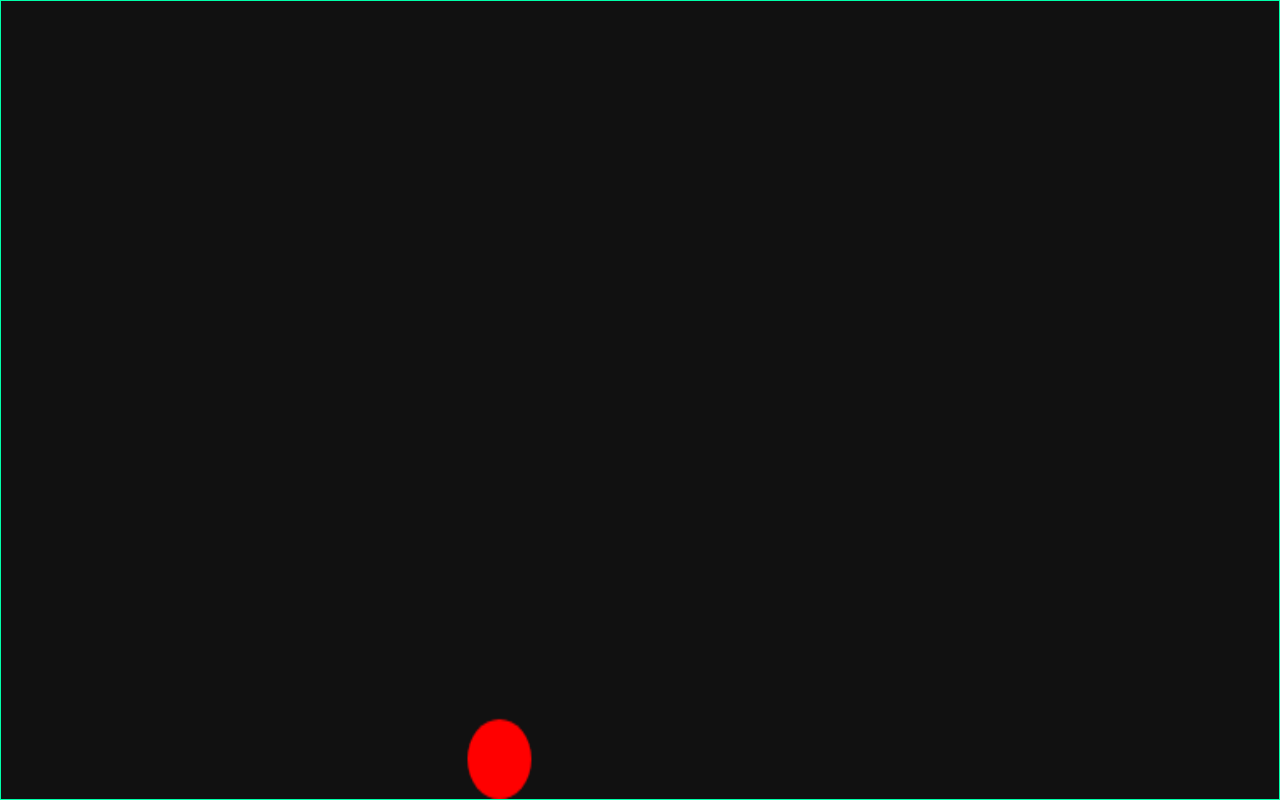
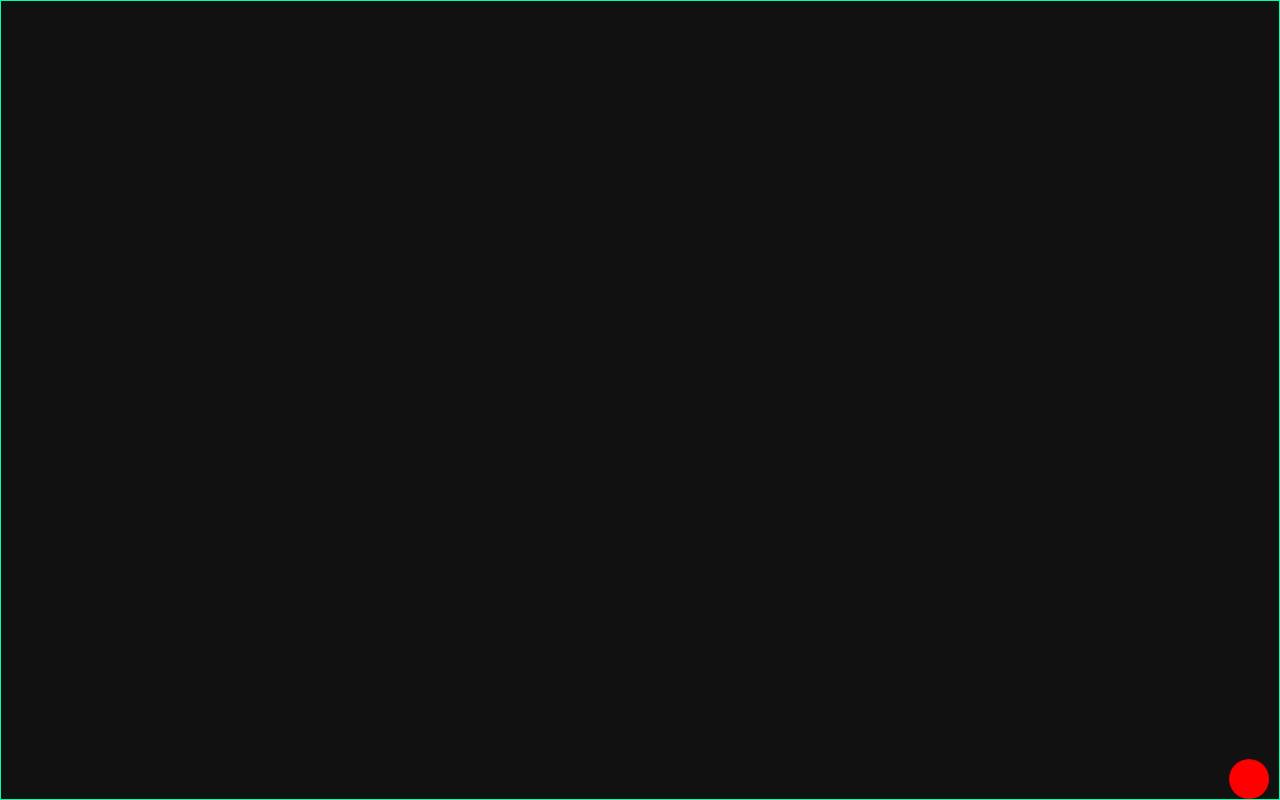
Before and after one commit to Magzar/Website, a plain HTML site: page R282.html in a window 1280 px wide. Drawn offline with Linux system fonts and the light colour scheme.

Commit message:
Update R282.html

```diff
--- a/R282.html
+++ b/R282.html
@@ -21,18 +21,25 @@
 const canvas = document.getElementById('ballCanvas');
 const ctx = canvas.getContext('2d');
 
-let x = 50;          // Ball x position
-let y = 50;          // Ball y position
-let radius = 20;     // Ball radius
-let vx = 4;          // Horizontal speed
-let vy = 0;          // Vertical speed
-let gravity = 0.5;   // Gravity acceleration
-let bounce = -0.7;   // Bounce factor
+// Make canvas fill the window
+function resizeCanvas() {
+  canvas.width = window.innerWidth;
+  canvas.height = window.innerHeight;
+}
+resizeCanvas();
+window.addEventListener('resize', resizeCanvas);
+
+// Ball properties
+let x = 50;
+let y = 50;
+let radius = 20;
+let vx = 4;
+let vy = 0;
+let gravity = 0.5;
+let bounce = -0.7;
 
 function draw() {
-  ctx.clearRect(0,0,canvas.width,canvas.height);
-
-  // Draw ball
+  ctx.clearRect(0, 0, canvas.width, canvas.height);
   ctx.beginPath();
   ctx.arc(x, y, radius, 0, Math.PI*2);
   ctx.fillStyle = "red";
@@ -41,31 +48,28 @@ function draw() {
 }
 
 function update() {
-  // Horizontal movement
   x += vx;
-
-  // Vertical movement (gravity)
   vy += gravity;
   y += vy;
 
   // Bounce off floor
-  if(y + radius > canvas.height) {
+  if (y + radius > canvas.height) {
     y = canvas.height - radius;
     vy *= bounce;
   }
 
   // Bounce off ceiling
-  if(y - radius < 0) {
+  if (y - radius < 0) {
     y = radius;
     vy *= bounce;
   }
 
   // Bounce off walls
-  if(x + radius > canvas.width) {
+  if (x + radius > canvas.width) {
     x = canvas.width - radius;
     vx *= -1;
   }
-  if(x - radius < 0) {
+  if (x - radius < 0) {
     x = radius;
     vx *= -1;
   }
@@ -78,6 +82,7 @@ function loop() {
 }
 
 loop();
+
 </script>
 
   <main>
```
